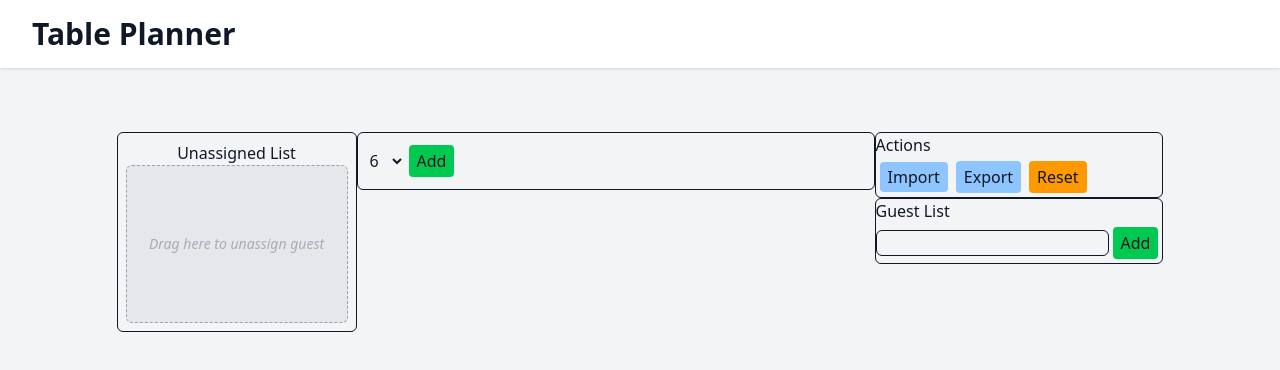
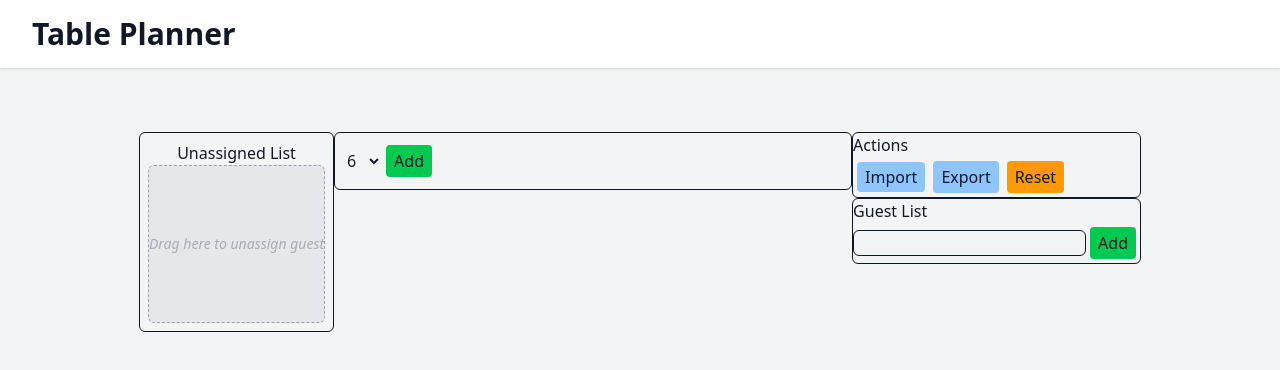
Before and after one commit to out-spaced/tableplanner, a React (Vite) app: page / in a window 1280 px wide. Shown: the top 370 px of the page. Built offline with nearby package versions, Linux system fonts and the light colour scheme; what mobile-drag-drop would draw is missing.

Commit message:
remove min width

```diff
--- a/src/UnassignedList.tsx
+++ b/src/UnassignedList.tsx
@@ -57,7 +57,7 @@ function UnassignedList({
       onDrop={handleDrop}
       onDragEnter={handleDragEnter}
       onDragOver={handleDragOver}
-      className="border rounded-md min-h-50 min-w-60 p-2 flex flex-col"
+      className="border rounded-md min-h-50 p-2 flex flex-col"
     >
       <h3 className="select-none text-center">Unassigned List</h3>
 
```
